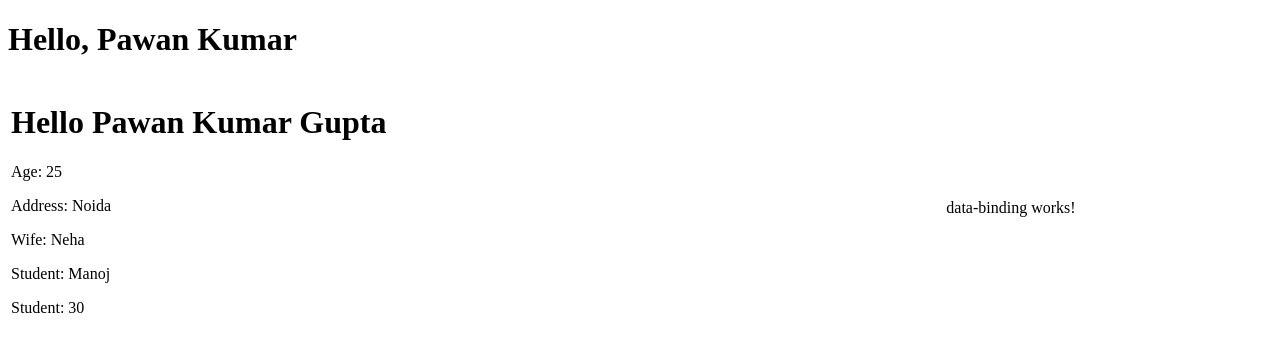
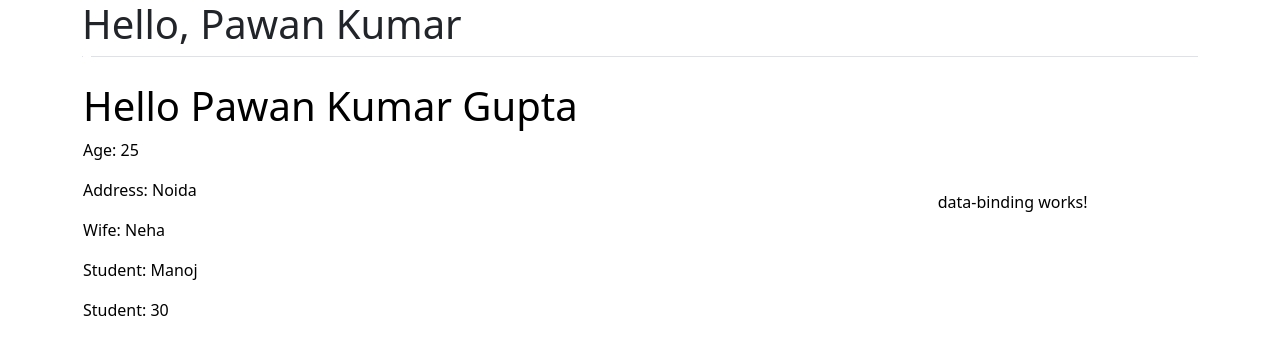
Before and after one commit to Rubipatel1989/angular19-first, an Angular app: page / in a window 1280 px wide. Shown: the top 354 px of the page. Built offline with nearby package versions, Linux system fonts and the light colour scheme.

Commit message:
Add bootstrap

```diff
--- a/angular.json
+++ b/angular.json
@@ -27,6 +27,7 @@
               }
             ],
             "styles": [
+              "./node_modules/bootstrap/dist/css/bootstrap.min.css",
               "src/styles.css"
             ],
             "scripts": []
--- a/src/app/app.component.html
+++ b/src/app/app.component.html
@@ -1,5 +1,7 @@
-<h1>Hello, {{ title }}</h1>
-<table style="width: 100%;">
+
+<div class="container">
+    <h1>Hello, {{ title }}</h1>
+<table class="table table-striped table-bordered">
     <tr>
         <td>
             <app-variables></app-variables>
@@ -9,3 +11,4 @@
         </td>
     </tr>
 </table>
+</div>
```
Also changed, not shown: 1 other file (tests, documents, lock files or other folders).
